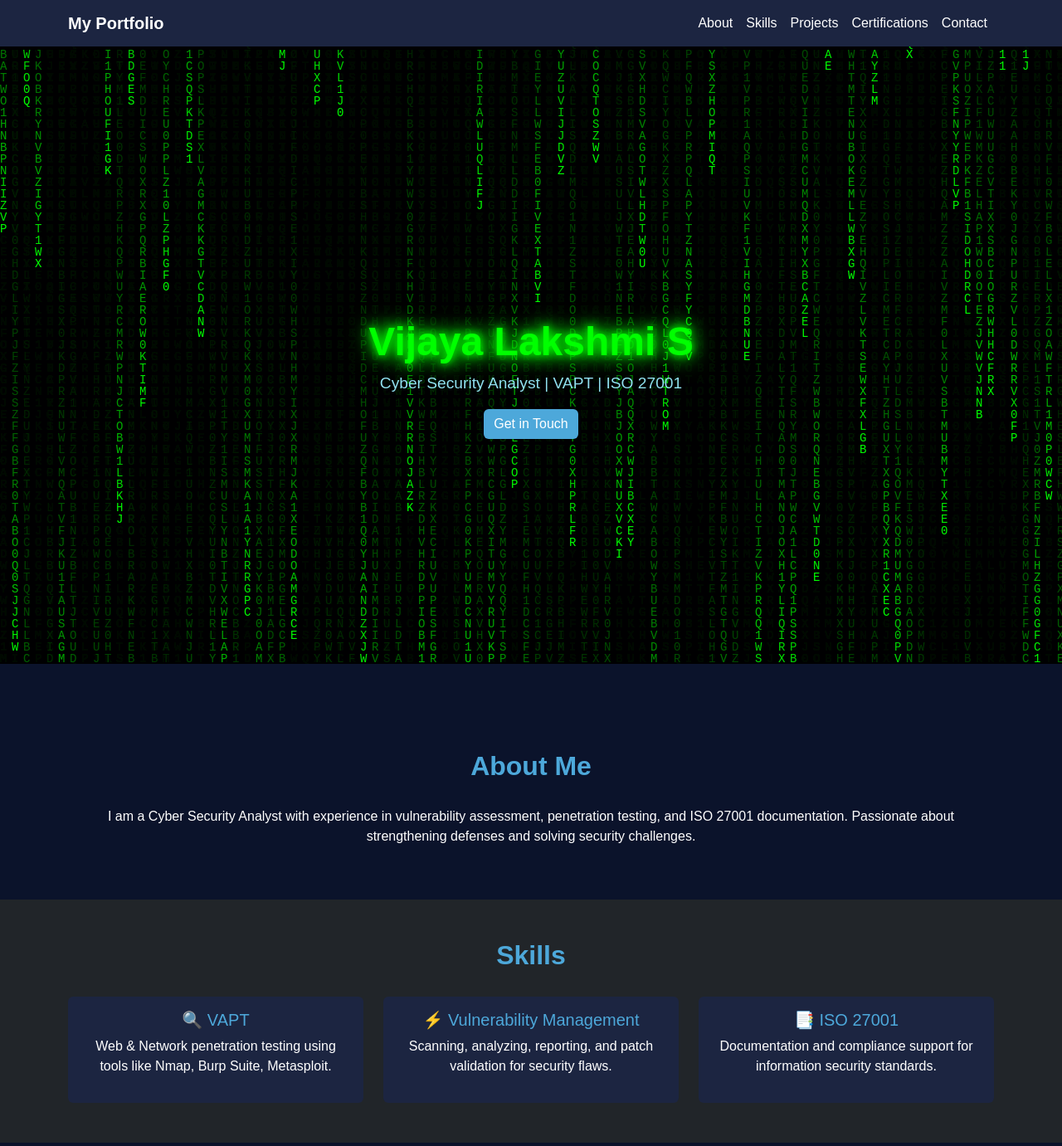
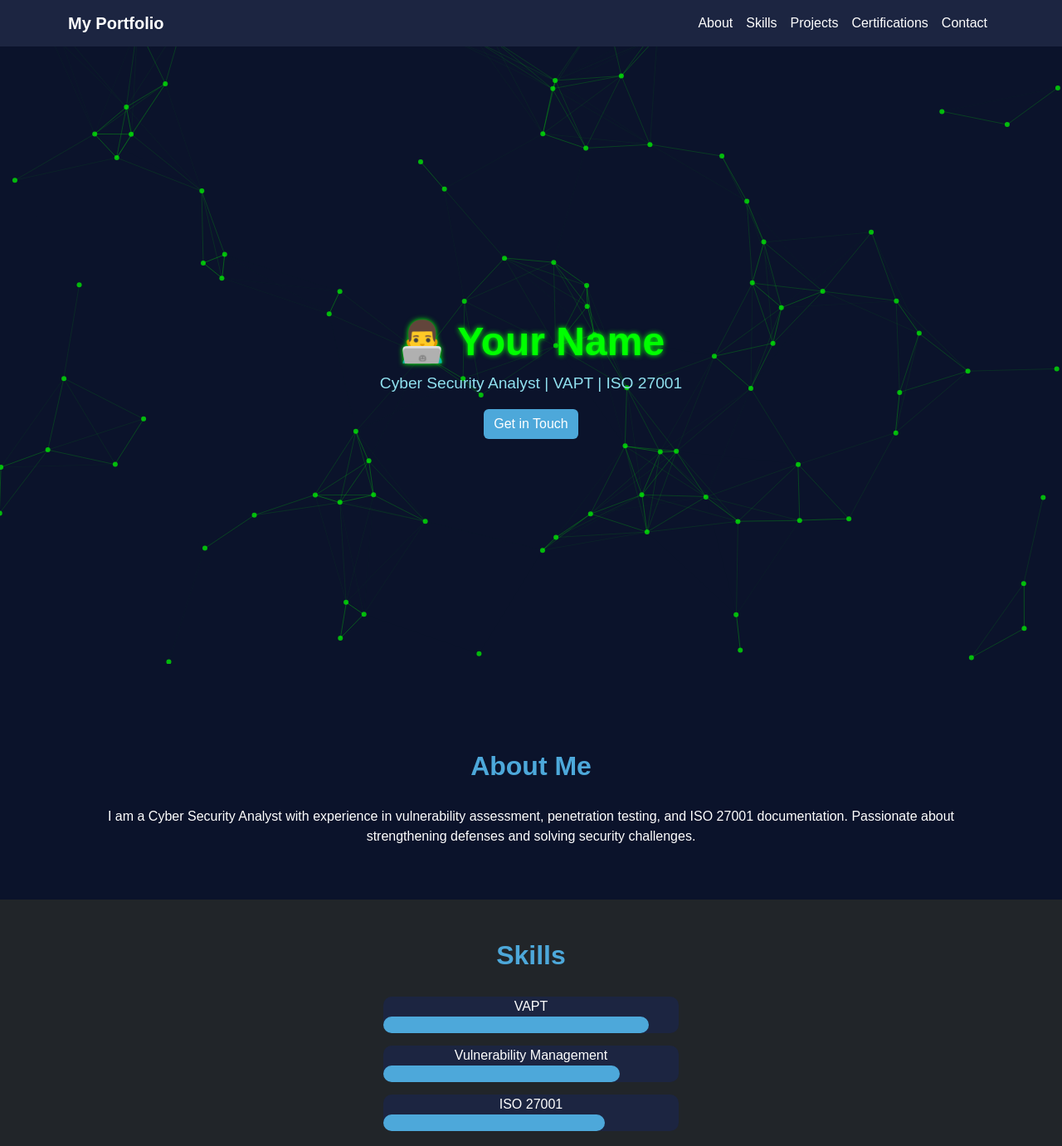
Before and after one commit to Vijisaravanan23/Vijaya-Lakshmi.github.io, a plain HTML site: page index.html in a window 1280 px wide. Shown: the top 1381 px of the page at 83% size. Drawn offline with nearby package versions, Linux system fonts and the light colour scheme; animation ran at ten frames a second.

Commit message:
index.html

```diff
--- a/index.html
+++ b/index.html
@@ -3,60 +3,52 @@
 <head>
   <meta charset="UTF-8">
   <meta name="viewport" content="width=device-width, initial-scale=1">
-  <title>Cyber Security Portfolio | Vijaya Lakshmi S</title>
+  <title>Cyber Security Portfolio | Your Name</title>
+
   <!-- Bootstrap 5 CDN -->
   <link href="https://cdn.jsdelivr.net/npm/bootstrap@5.3.2/dist/css/bootstrap.min.css" rel="stylesheet">
+
+  <!-- AOS Animation Library -->
+  <link href="https://cdnjs.cloudflare.com/ajax/libs/aos/2.3.4/aos.css" rel="stylesheet">
+
   <style>
-    /* General Styles */
     body { background-color: #0b132b; color: #fff; font-family: Arial, sans-serif; overflow-x: hidden; }
     .navbar { background-color: #1c2541; }
     .navbar a { color: #fff !important; }
     a { color: #4da8da; text-decoration: none; }
     a:hover { color: #90e0ef; }
 
-    /* Hero Section */
-    .hero {
-      height: 100vh;
-      display: flex;
-      align-items: center;
-      justify-content: center;
-      text-align: center;
-      position: relative;
-      overflow: hidden;
-      z-index: 1;
-    }
-    .hero h1 {
-      font-size: 3rem;
-      font-weight: bold;
-      color: #0f0;
-      text-shadow: 0 0 10px #0f0, 0 0 20px #0f0, 0 0 30px #0f0;
-    }
+    /* Hero */
+    .hero { height: 100vh; display: flex; align-items: center; justify-content: center; text-align: center; position: relative; overflow: hidden; z-index: 1; }
+    .hero h1 { font-size: 3rem; font-weight: bold; color: #0f0; text-shadow: 0 0 10px #0f0, 0 0 20px #0f0, 0 0 30px #0f0; animation: glow 1.5s infinite alternate; }
+    @keyframes glow { 0% { text-shadow: 0 0 5px #0f0; } 100% { text-shadow: 0 0 20px #0f0, 0 0 30px #0f0, 0 0 40px #0f0; } }
     .hero p { color: #90e0ef; font-size: 1.2rem; }
     .hero .btn { background-color: #4da8da; border: none; }
     .hero .btn:hover { background-color: #90e0ef; }
 
-    /* Section Titles */
+    /* Sections */
     .section-title { color: #4da8da; margin-bottom: 30px; font-weight: bold; }
-
-    /* Cards */
-    .card { background-color: #1c2541; border: none; color: #fff; transition: transform 0.3s, box-shadow 0.3s; }
+    .card { background-color: #1c2541; border: none; color: #fff; transition: transform 0.3s, box-shadow 0.3s; cursor: pointer; }
     .card h5 { color: #4da8da; }
     .card:hover { transform: translateY(-10px); box-shadow: 0 0 20px #4da8da; }
 
     /* Footer */
     footer { background: #1c2541; padding: 20px; text-align: center; margin-top: 40px; }
 
-    /* Matrix Canvas */
-    canvas { position: fixed; top: 0; left: 0; width: 100%; height: 100%; z-index: -1; }
+    /* Skill Bars */
+    .skill { background: #1c2541; border-radius: 10px; margin-bottom: 15px; }
+    .skill-bar { height: 20px; border-radius: 10px; background: #4da8da; width: 0; transition: width 2s; }
 
-    /* Smooth Scroll */
+    /* Particles */
+    #particles-js { position: fixed; top: 0; left: 0; width: 100%; height: 100%; z-index: -1; }
+
     html { scroll-behavior: smooth; }
   </style>
 </head>
 <body>
 
-  <!-- Matrix Background -->
-  <canvas id="matrix"></canvas>
+  <!-- Particles Background -->
+  <div id="particles-js"></div>
 
   <!-- Navbar -->
   <nav class="navbar navbar-expand-lg">
@@ -78,16 +70,16 @@
   </nav>
 
   <!-- Hero Section -->
-  <section class="hero">
+  <section class="hero" data-aos="fade-in">
     <div class="container">
-      <h1> Vijaya Lakshmi S </h1>
+      <h1>👨‍💻 Your Name</h1>
       <p class="lead">Cyber Security Analyst | VAPT | ISO 27001</p>
       <a href="#contact" class="btn btn-primary">Get in Touch</a>
     </div>
   </section>
 
   <!-- About -->
-  <section id="about" class="py-5">
+  <section id="about" class="py-5" data-aos="fade-up">
     <div class="container text-center">
       <h2 class="section-title">About Me</h2>
       <p>I am a Cyber Security Analyst with experience in vulnerability assessment, penetration testing, and ISO 27001 documentation. Passionate about strengthening defenses and solving security challenges.</p>
@@ -95,64 +87,53 @@
   </section>
 
   <!-- Skills -->
-  <section id="skills" class="py-5 bg-dark">
+  <section id="skills" class="py-5 bg-dark" data-aos="fade-up">
     <div class="container text-center">
       <h2 class="section-title">Skills</h2>
+      <div class="row g-4 justify-content-center">
+        <div class="col-md-4">
+          <div class="skill">VAPT<div class="skill-bar" data-skill="90%"></div></div>
+          <div class="skill">Vulnerability Management<div class="skill-bar" data-skill="80%"></div></div>
+          <div class="skill">ISO 27001<div class="skill-bar" data-skill="75%"></div></div>
+        </div>
+      </div>
+    </div>
+  </section>
+
+  <!-- Projects -->
+  <section id="projects" class="py-5" data-aos="fade-up">
+    <div class="container text-center">
+      <h2 class="section-title">Projects</h2>
       <div class="row g-4">
         <div class="col-md-4">
-          <div class="card p-3">
-            <h5>🔍 VAPT</h5>
-            <p>Web & Network penetration testing using tools like Nmap, Burp Suite, Metasploit.</p>
+          <div class="card p-3" data-bs-toggle="modal" data-bs-target="#project1">
+            <h5>HackTheBox Labs</h5>
+            <p>Completed penetration testing challenges with documented writeups.</p>
           </div>
         </div>
         <div class="col-md-4">
-          <div class="card p-3">
-            <h5>⚡ Vulnerability Management</h5>
-            <p>Scanning, analyzing, reporting, and patch validation for security flaws.</p>
+          <div class="card p-3" data-bs-toggle="modal" data-bs-target="#project2">
+            <h5>Web Security Audit</h5>
+            <p>Performed vulnerability assessments on demo web apps and documented findings.</p>
           </div>
         </div>
         <div class="col-md-4">
-          <div class="card p-3">
-            <h5>📑 ISO 27001</h5>
-            <p>Documentation and compliance support for information security standards.</p>
+          <div class="card p-3" data-bs-toggle="modal" data-bs-target="#project3">
+            <h5>Automation Scripts</h5>
+            <p>Developed Python scripts for scanning and reporting vulnerabilities.</p>
           </div>
         </div>
       </div>
     </div>
   </section>
 
-  <!-- Projects -->
-  <section id="projects" class="py-5">
-    <div class="container text-center">
-      <h2 class="section-title">Projects</h2>
-      <div class="row g-4">
-        <div class="col-md-4">
-          <div class="card p-3">
-            <h5>HackTheBox Labs</h5>
-            <p>Completed penetration testing challenges with documented writeups.</p>
-            <a href="#">View Project</a>
-          </div>
-        </div>
-        <div class="col-md-4">
-          <div class="card p-3">
-            <h5>Web Security Audit</h5>
-            <p>Performed vulnerability assessments on demo web apps and documented findings.</p>
-            <a href="#">View Report</a>
-          </div>
-        </div>
-        <div class="col-md-4">
-          <div class="card p-3">
-            <h5>Automation Scripts</h5>
-            <p>Developed Python scripts for scanning and reporting vulnerabilities.</p>
-            <a href="#">View Code</a>
-          </div>
-        </div>
-      </div>
-    </div>
-  </section>
+  <!-- Project Modals -->
+  <div class="modal fade" id="project1" tabindex="-1"><div class="modal-dialog"><div class="modal-content bg-dark text-white p-3"><h5>HackTheBox Labs</h5><p>Detailed writeups and screenshots of completed labs.</p></div></div></div>
+  <div class="modal fade" id="project2" tabindex="-1"><div class="modal-dialog"><div class="modal-content bg-dark text-white p-3"><h5>Web Security Audit</h5><p>Detailed reports of web vulnerability assessment.</p></div></div></div>
+  <div class="modal fade" id="project3" tabindex="-1"><div class="modal-dialog"><div class="modal-content bg-dark text-white p-3"><h5>Automation Scripts</h5><p>Python scripts for scanning and reporting vulnerabilities.</p></div></div></div>
 
   <!-- Certifications -->
-  <section id="certifications" class="py-5 bg-dark">
+  <section id="certifications" class="py-5 bg-dark" data-aos="fade-up">
     <div class="container text-center">
       <h2 class="section-title">Certifications</h2>
       <ul class="list-unstyled">
@@ -164,7 +145,7 @@
   </section>
 
   <!-- Contact -->
-  <section id="contact" class="py-5">
+  <section id="contact" class="py-5" data-aos="fade-up">
     <div class="container text-center">
       <h2 class="section-title">Contact Me</h2>
       <p>Email: <a href="mailto:yourmail@example.com">yourmail@example.com</a></p>
@@ -178,33 +159,39 @@
     <p>© 2025 Your Name — Cyber Security Portfolio</p>
   </footer>
 
-  <!-- Matrix Script -->
+  <!-- JS Libraries -->
+  <script src="https://cdn.jsdelivr.net/npm/bootstrap@5.3.2/dist/js/bootstrap.bundle.min.js"></script>
+  <script src="https://cdnjs.cloudflare.com/ajax/libs/particles.js/2.0.0/particles.min.js"></script>
+  <script src="https://cdnjs.cloudflare.com/ajax/libs/aos/2.3.4/aos.js"></script>
+
   <script>
-    const canvas = document.getElementById('matrix');
-    const ctx = canvas.getContext('2d');
-    canvas.height = window.innerHeight;
-    canvas.width = window.innerWidth;
-    const letters = "01ABCDEFGHIJKLMNOPQRSTUVWXYZ";
-    const fontSize = 14;
-    const columns = canvas.width / fontSize;
-    const drops = [];
-    for(let x=0; x<columns; x++) drops[x] = 1;
-    function draw() {
-      ctx.fillStyle = "rgba(0,0,0,0.05)";
-      ctx.fillRect(0,0,canvas.width,canvas.height);
-      ctx.fillStyle = "#0f0";
-      ctx.font = fontSize + "px monospace";
-      for(let i=0;i<drops.length;i++){
-        const text = letters.charAt(Math.floor(Math.random()*letters.length));
-        ctx.fillText(text,i*fontSize,drops[i]*fontSize);
-        if(drops[i]*fontSize>canvas.height && Math.random()>0.975) drops[i]=0;
-        drops[i]++;
+    // Initialize Particles.js
+    particlesJS("particles-js", {
+      "particles": {
+        "number": {"value": 80},
+        "color": {"value": "#0f0"},
+        "shape": {"type": "circle"},
+        "opacity": {"value": 0.7},
+        "size": {"value": 3},
+        "line_linked": {"enable": true,"distance": 150,"color": "#0f0","opacity":0.4,"width":1},
+        "move": {"enable": true,"speed": 2}
       }
-    }
-    setInterval(draw,33);
+    });
+
+    // Initialize AOS
+    AOS.init({ duration: 1000, once: true });
+
+    // Animate Skill Bars
+    const skillBars = document.querySelectorAll('.skill-bar');
+    window.addEventListener('scroll', () => {
+      const triggerBottom = window.innerHeight;
+      skillBars.forEach(bar => {
+        const barTop = bar.getBoundingClientRect().top;
+        if(barTop < triggerBottom) {
+          bar.style.width = bar.getAttribute('data-skill');
+        }
+      });
+    });
   </script>
-
-  <!-- Bootstrap JS -->
-  <script src="https://cdn.jsdelivr.net/npm/bootstrap@5.3.2/dist/js/bootstrap.bundle.min.js"></script>
 </body>
 </html>
```
